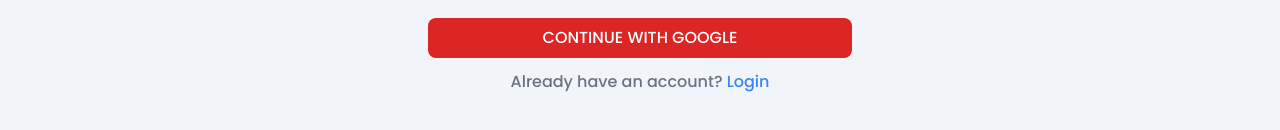
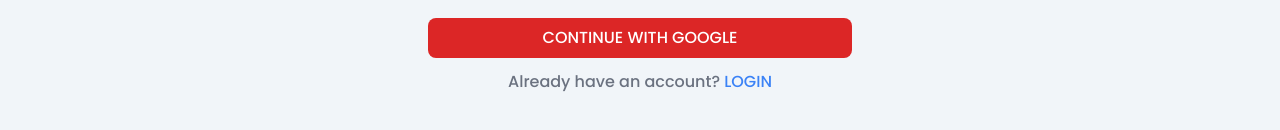
Before and after one commit to Het1203/EstateVista-RealEstate-Web-Application, a React (Vite) app in the folder client/: page /signup in a window 1280 px wide. Shown: the part 560-690 px from the top of the page. Built offline with nearby package versions, Linux system fonts and the light colour scheme; no server answers.

Commit message:
ui update

```diff
--- a/client/src/pages/Profile.jsx
+++ b/client/src/pages/Profile.jsx
@@ -133,6 +133,7 @@
                     </Link>
                 </div>
 
+            </form>
             <div className='flex justify-between max-w-md mx-auto p-3 w-full'>
                 <span onClick={handleDeleteUser} className='text-red-600 cursor-pointer'>Delete Account</span>
                 <span onClick={handleSignOut} className='text-red-600 cursor-pointer'>Logout</span>
@@ -141,7 +142,6 @@
             {/* {error && <p className='text-red-500 text-center mt-5'> {error} </p>} */}
             <p className='text-red-500 text-center mt-5'>{error ? error : ''} </p>
             <p className='text-green-600 text-center mt-5'>{updatedSuccess ? 'User is updated successfully' : ''}</p>
-            </form>
         </div>
     );
 }
--- a/client/src/pages/SignUp.jsx
+++ b/client/src/pages/SignUp.jsx
@@ -83,7 +83,7 @@
             </form>
             <div>
                 <p className='text-center text-gray-500'>
-                    Already have an account? <a href='/signin' className='text-blue-500'>Login</a>
+                    Already have an account? <a href='/signin' className='text-blue-500'>LOGIN</a>
                 </p>
             </div>
             {error && <p className='text-red-500 text-center mt-5'> {error} </p>}
```
Lines whose indentation alone changed are shown as unchanged.
